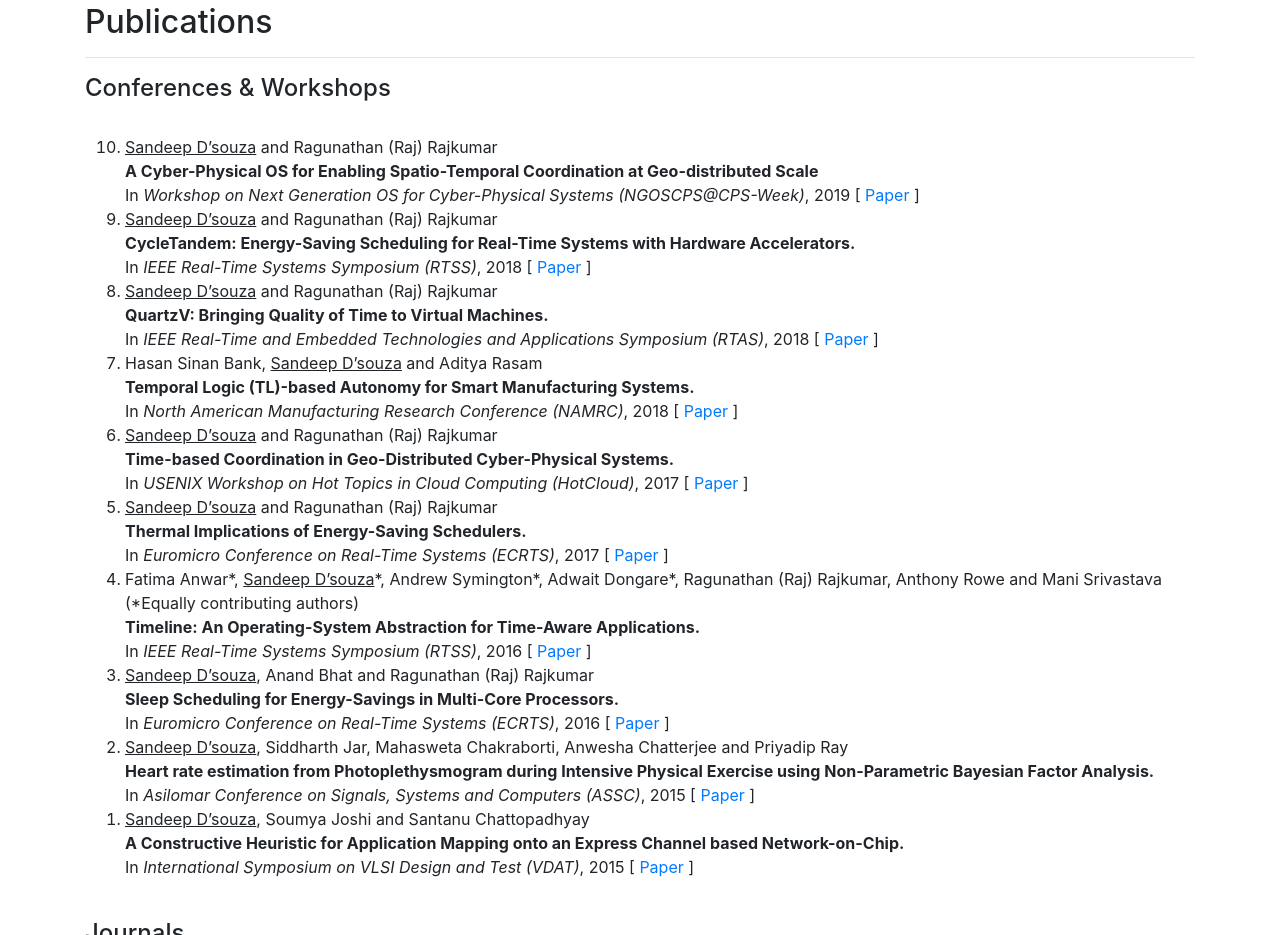
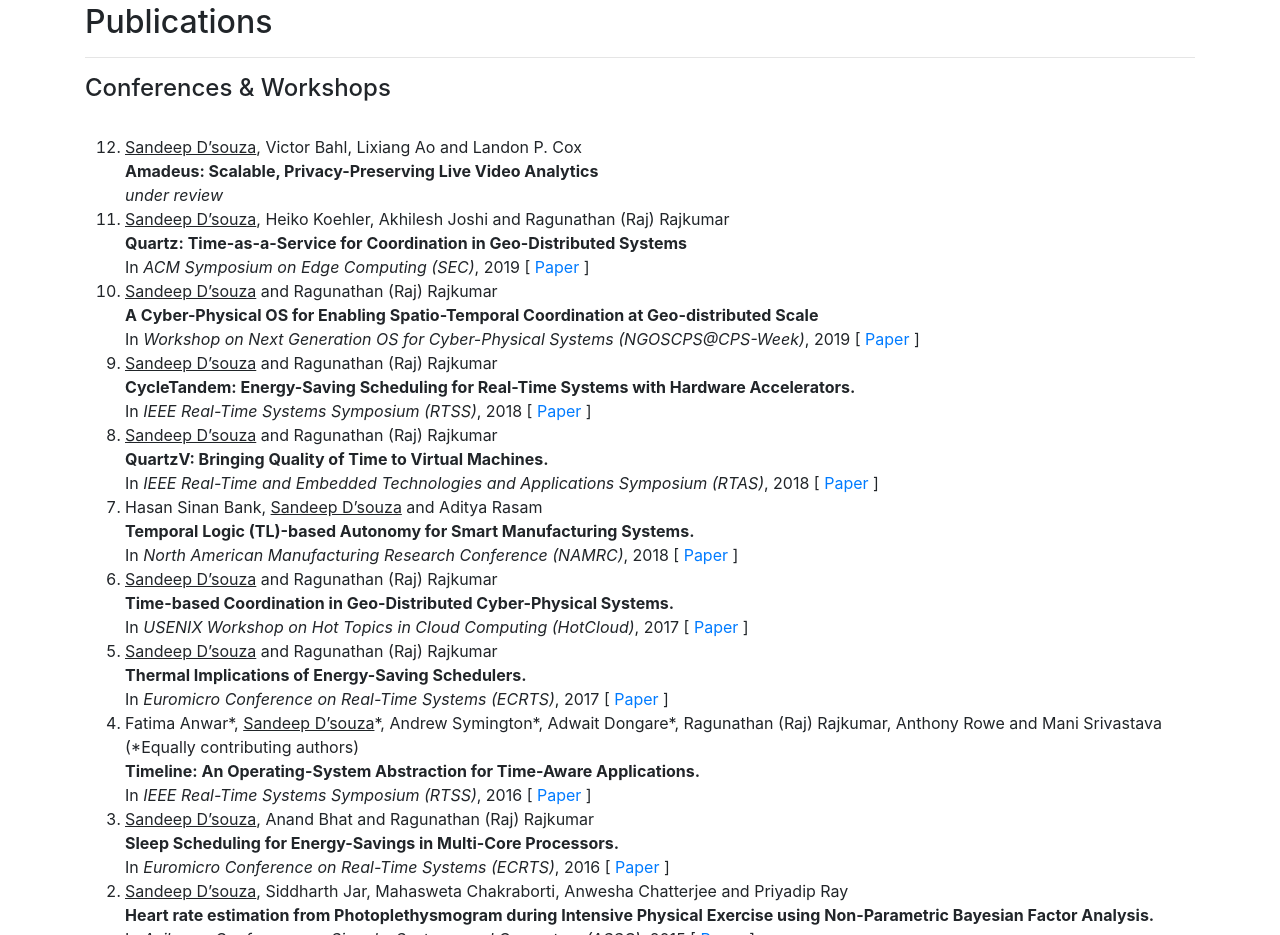
Before and after one commit to sanghamd/sanghamd.github.io, a website with bundled scripts: page index.html in a window 1280 px wide. Shown: the part 2865-3800 px from the top of the page. Built offline with nearby package versions, Linux system fonts and the light colour scheme.

Commit message:
updating publications

```diff
--- a/index.html
+++ b/index.html
@@ -205,9 +205,25 @@
               </li> -->
               <li class=ref>
                 <div id=rtss18>
+                <u>Sandeep D&#8217souza</u>, Victor Bahl, Lixiang Ao and Landon P. Cox<br>
+                <b>Amadeus: Scalable, Privacy-Preserving Live Video Analytics</b><br>
+                <i>under review</i>
+                <!-- [ <a href="publications/ngoscps19.pdf" title=SEC2019 target="_blank">Paper</a> ] -->
+                </div>
+              </li>
+              <li class=ref>
+                <div id=rtss18>
+                <u>Sandeep D&#8217souza</u>, Heiko Koehler, Akhilesh Joshi and Ragunathan (Raj) Rajkumar<br>
+                <b>Quartz: Time-as-a-Service for Coordination in Geo-Distributed Systems</b><br>
+                In <i>ACM Symposium on Edge Computing (SEC)</i>, 2019
+                [ <a href="publications/ngoscps19.pdf" title=SEC2019 target="_blank">Paper</a> ]
+                </div>
+              </li>
+              <li class=ref>
+                <div id=rtss18>
                 <u>Sandeep D&#8217souza</u> and Ragunathan (Raj) Rajkumar<br>
                 <b>A Cyber-Physical OS for Enabling Spatio-Temporal Coordination at Geo-distributed Scale</b><br>
-                In <i> Workshop on Next Generation OS for Cyber-Physical Systems (NGOSCPS@CPS-Week)</i>, 2019
+                In <i>Workshop on Next Generation OS for Cyber-Physical Systems (NGOSCPS@CPS-Week)</i>, 2019
                 [ <a href="publications/ngoscps19.pdf" title=RTSS18 target="_blank">Paper</a> ]
                 </div>
               </li>
```
